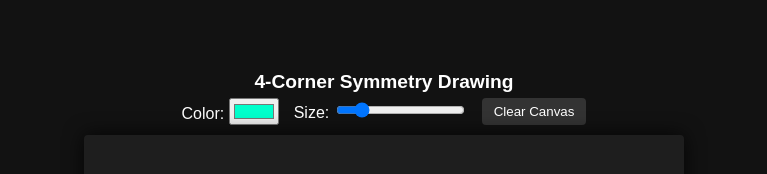
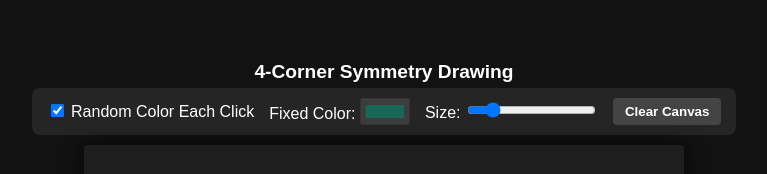
Before and after one commit to bluez62/symmetry4, a plain HTML site: page index.html in a window 1280 px wide. Shown: the whole page, without its empty margins (256-1023 px from the left). Drawn offline with Linux system fonts and the light colour scheme.

Commit message:
Enhance color selection and styling in index.html
Added control for random color selection and updated styles.

```diff
--- a/index.html
+++ b/index.html
@@ -28,6 +28,15 @@
             display: flex;
             gap: 15px;
             align-items: center;
+            background: #252525;
+            padding: 10px 15px;
+            border-radius: 8px;
+        }
+
+        .control-group {
+            display: flex;
+            align-items: center;
+            gap: 5px;
         }
 
         canvas {
@@ -38,16 +47,22 @@
         }
 
         button {
-            background-color: #333;
+            background-color: #444;
             color: #fff;
             border: none;
             padding: 6px 12px;
             border-radius: 4px;
             cursor: pointer;
+            font-weight: bold;
         }
 
         button:hover {
-            background-color: #555;
+            background-color: #666;
+        }
+
+        input[disabled] {
+            opacity: 0.3;
+            cursor: not-allowed;
         }
     </style>
 </head>
@@ -55,8 +70,15 @@
 
     <h1>4-Corner Symmetry Drawing</h1>
     <div id="controls">
-        <label>Color: <input type="color" id="colorPicker" value="#00ffcc"></label>
-        <label>Size: <input type="range" id="sizePicker" min="1" max="20" value="4"></label>
+        <div class="control-group">
+            <label><input type="checkbox" id="randomMode" checked> Random Color Each Click</label>
+        </div>
+        <div class="control-group">
+            <label>Fixed Color: <input type="color" id="colorPicker" value="#00ffcc" disabled></label>
+        </div>
+        <div class="control-group">
+            <label>Size: <input type="range" id="sizePicker" min="1" max="20" value="4"></label>
+        </div>
         <button id="clearBtn">Clear Canvas</button>
     </div>
 
@@ -65,6 +87,7 @@
     <script>
         const canvas = document.getElementById('drawCanvas');
         const ctx = canvas.getContext('2d');
+        const randomMode = document.getElementById('randomMode');
         const colorPicker = document.getElementById('colorPicker');
         const sizePicker = document.getElementById('sizePicker');
         const clearBtn = document.getElementById('clearBtn');
@@ -72,9 +95,15 @@
         let isDrawing = false;
         let lastX = 0;
         let lastY = 0;
+        let currentStrokeColor = '#00ffcc';
 
         const centerX = canvas.width / 2;
         const centerY = canvas.height / 2;
+
+        // Toggle manual color picker availability
+        randomMode.addEventListener('change', () => {
+            colorPicker.disabled = randomMode.checked;
+        });
 
         canvas.addEventListener('mousedown', startDrawing);
         canvas.addEventListener('mousemove', draw);
@@ -85,11 +114,24 @@
             ctx.clearRect(0, 0, canvas.width, canvas.height);
         });
 
+        function getRandomColor() {
+            // Generates bright, vibrant neon colors using HSL
+            const hue = Math.floor(Math.random() * 360);
+            return `hsl(${hue}, 100%, 60%)`;
+        }
+
         function startDrawing(e) {
             isDrawing = true;
             const rect = canvas.getBoundingClientRect();
             lastX = e.clientX - rect.left;
             lastY = e.clientY - rect.top;
+
+            // Pick a color for this entire click sequence
+            if (randomMode.checked) {
+                currentStrokeColor = getRandomColor();
+            } else {
+                currentStrokeColor = colorPicker.value;
+            }
         }
 
         function draw(e) {
@@ -99,12 +141,11 @@
             const currentX = e.clientX - rect.left;
             const currentY = e.clientY - rect.top;
 
-            ctx.strokeStyle = colorPicker.value;
+            ctx.strokeStyle = currentStrokeColor;
             ctx.lineWidth = sizePicker.value;
             ctx.lineCap = 'round';
             ctx.lineJoin = 'round';
 
-            // Calculate coordinates for all 4 quadrants (mirroring X and Y)
             // Quadrant 1 (Original)
             drawLine(lastX, lastY, currentX, currentY);
 
```
